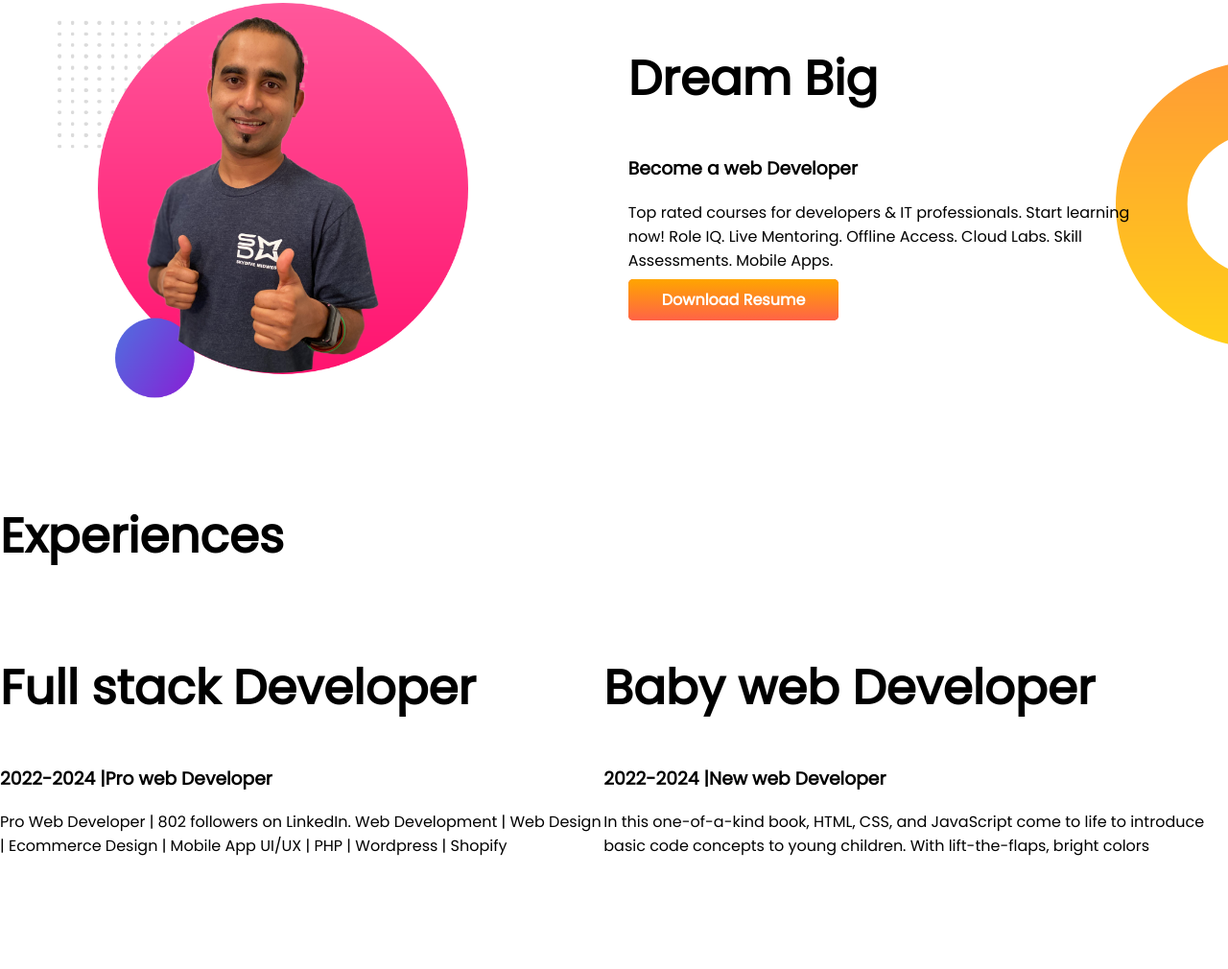
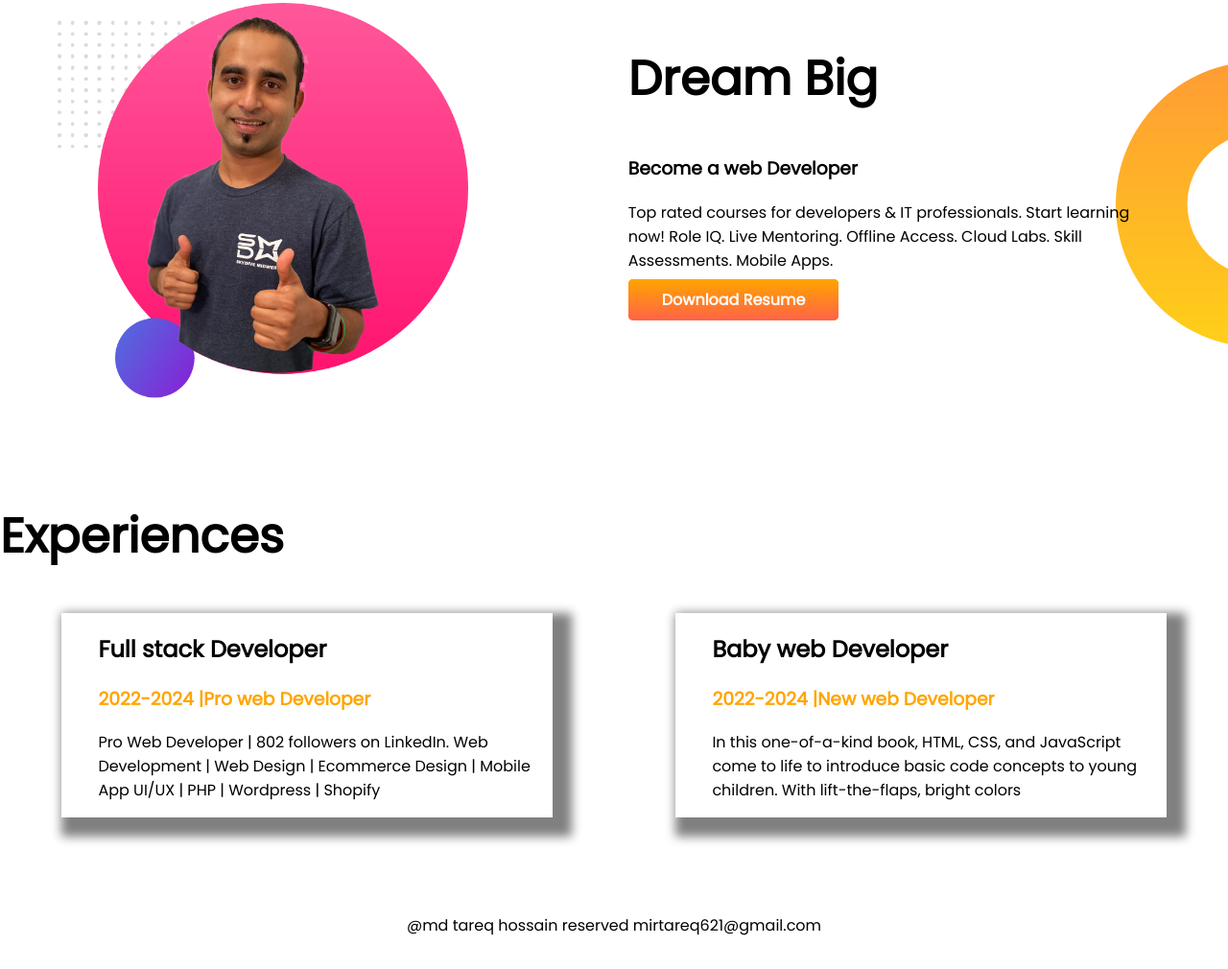
Before and after one commit to tareq621/devloper-.portfolio, a plain HTML site: page index.html in a window 1280 px wide. Shown: the part 561-1571 px from the top of the page at 96% size. Drawn offline with Linux system fonts and the light colour scheme.

Commit message:
footer end

```diff
--- a/index.html
+++ b/index.html
@@ -51,25 +51,30 @@
     <section class="experience-area">
         <h1>Experiences</h1>
         <div class="flexiable-container">
-            <div>
-                <h1>Full stack Developer</h1>
-                <h3>2022-2024 |Pro web Developer</h3>
+            <div class="experience-item">
+                <h2>Full stack Developer</h2>
+                <h3 class="orange-color">2022-2024 |Pro web Developer</h3>
                 <p>
                     Pro Web Developer | 802 followers on LinkedIn. Web Development | Web Design | Ecommerce Design |
                     Mobile
                     App UI/UX | PHP | Wordpress | Shopify
                 </p>
             </div>
-            <div>
-                <h1>Baby web Developer</h1>
-                <h3>2022-2024 |New web Developer</h3>
+            <div class="experience-item">
+                <h2>Baby web Developer</h2>
+                <h3 class="orange-color">2022-2024 |New web Developer</h3>
                 <p>
                     In this one-of-a-kind book, HTML, CSS, and JavaScript come to life to introduce basic code concepts
                     to
                     young children. With lift-the-flaps, bright colors
                 </p>
+
+                </footer>
             </div>
         </div>
+        <footer>
+            <p>@md tareq hossain reserved mirtareq621@gmail.com
+            </p>
 
 
     </section>
--- a/style.css
+++ b/style.css
@@ -24,7 +24,6 @@ h1{
 .half-width img{
     width: 80%;
 
-
 }
 .link-button{
     text-decoration: none;
@@ -45,5 +44,14 @@ h1{
     background-position: right ;
     padding-right: 7%;
 
-
 }
+.experience-item{
+    width: 40%;
+    margin-right: 5%;
+    margin-left: 5%;
+    padding-left: 3%;
+    box-shadow: 10px 10px 10px 10px gray;
+}
+footer{
+    text-align: center;
+}
```
